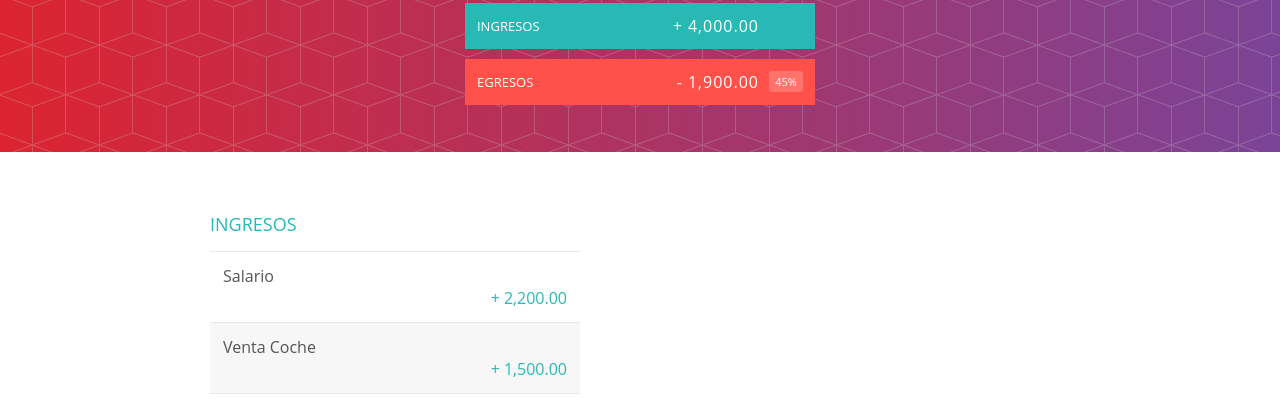
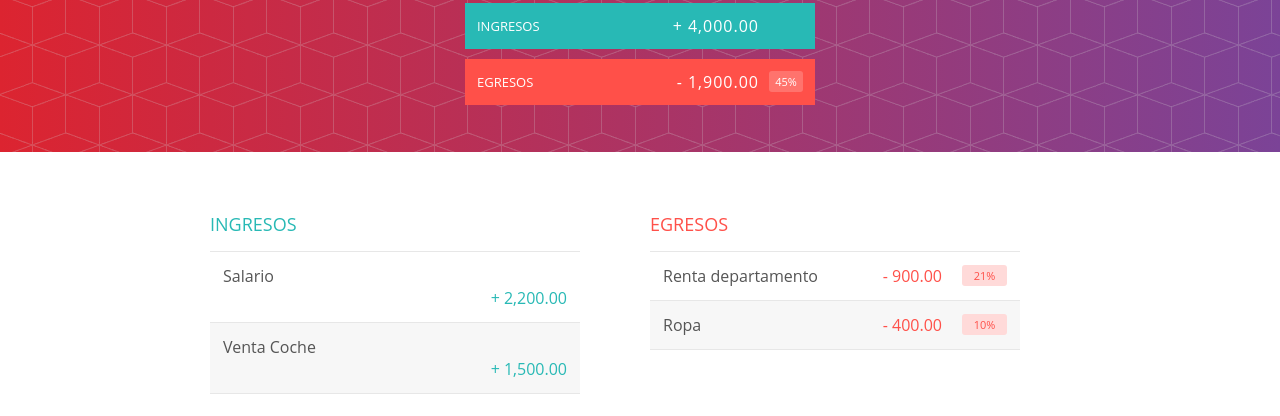
Before and after one commit to alainmelendez/AplicacionPresupuesto-JS, a plain HTML site: page index.html in a window 1280 px wide. Shown: the part 168-584 px from the top of the page. Drawn offline with nearby package versions, Linux system fonts and the light colour scheme.

Commit message:
Aplicacion Presupuesto con JS, Modificacion Listados de Egresos HTML

```diff
--- a/index.html
+++ b/index.html
@@ -59,6 +59,35 @@
                 </div>
             </div>
         </div>
+        <div class="egreso">
+            <h2 class='egreso_titulo'>Egresos</h2>
+            <div id='lista-egresos'>
+                <div class="elemento limpiarEstilos">
+                    <div class="elemento_descripcion">Renta departamento</div>
+                    <div class="derecha limpiarEstilos">
+                        <div class="elemento_valor">- 900.00</div>
+                        <div class="elemento_porcentaje">21%</div>
+                        <div class="elemento_eliminar">
+                            <button class='elemento_eliminar--btn'>
+                                <ion-icon name="close-circle-outline"></ion-icon>
+                            </button>
+                        </div>
+                    </div>
+                </div>
+                <div class="elemento limpiarEstilos">
+                    <div class="elemento_descripcion">Ropa</div>
+                    <div class="derecha limpiarEstilos">
+                        <div class="elemento_valor">- 400.00</div>
+                        <div class="elemento_porcentaje">10%</div>
+                        <div class="elemento_eliminar">
+                            <button class='elemento_eliminar--btn'>
+                                <ion-icon name="close-circle-outline"></ion-icon>
+                            </button>
+                        </div>
+                    </div>
+                </div>
+            </div>
+        </div>
     </div>
 
     <script src="js/Dato.js"></script>
```
